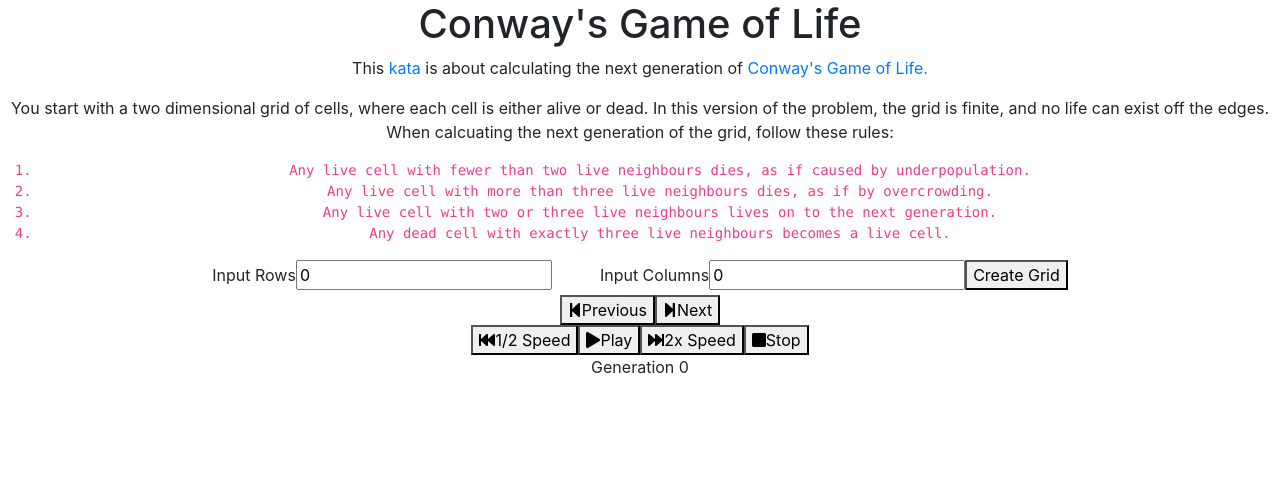
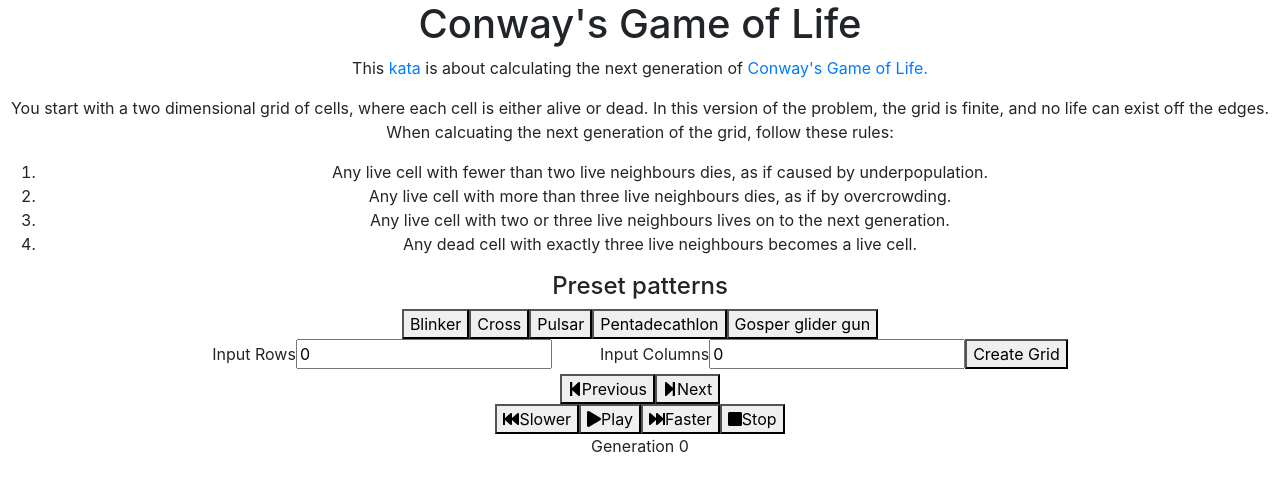
Before and after one commit to Gene-Huh/conway-game-of-life, a Vue app: page / in a window 1280 px wide. Shown: the top 490 px of the page. Built offline with nearby package versions, Linux system fonts and the light colour scheme.

Commit message:
Add premade patterns

```diff
--- a/src/App.vue
+++ b/src/App.vue
@@ -11,15 +11,17 @@
         >Conway's Game of Life.</a>
       </p>
       <p>You start with a two dimensional grid of cells, where each cell is either alive or dead. In this version of the problem, the grid is finite, and no life can exist off the edges. When calcuating the next generation of the grid, follow these rules:</p>
-      <code>
+
         <ol>
           <li>Any live cell with fewer than two live neighbours dies, as if caused by underpopulation.</li>
           <li>Any live cell with more than three live neighbours dies, as if by overcrowding.</li>
           <li>Any live cell with two or three live neighbours lives on to the next generation.</li>
           <li>Any dead cell with exactly three live neighbours becomes a live cell.</li>
         </ol>
-      </code>
+
     </article>
+
+    <Premade @load="createGrid" />
     <Controls @createGrid="createGrid" @calcNext="calcNext" @goBack="goBack" />
     <div class="text-center">Generation {{ genNum }}</div>
     <div id="display-grid" class="mx-5">
@@ -42,11 +44,13 @@
 
 <script>
 import Controls from "./components/Controls.vue";
+import Premade from "./components/Premade.vue";
 import { FontAwesomeIcon } from "@fortawesome/vue-fontawesome";
 export default {
   name: "App",
   components: {
     Controls,
+    Premade,
     FontAwesomeIcon
   },
   data() {
--- a/src/components/Controls.vue
+++ b/src/components/Controls.vue
@@ -24,13 +24,13 @@
 
       <div class="btn-group">
         <button @click.stop="speedDown">
-          <font-awesome-icon icon="fast-backward" />1/2 Speed
+          <font-awesome-icon icon="fast-backward" />Slower
         </button>
         <button @click.stop="play">
           <font-awesome-icon icon="play" />Play
         </button>
         <button @click.stop="speedUp">
-          <font-awesome-icon icon="fast-forward" />2x Speed
+          <font-awesome-icon icon="fast-forward" />Faster
         </button>
         <button @click.stop="stop">
           <font-awesome-icon icon="stop" />Stop
@@ -83,7 +83,7 @@
       clearInterval(this.playLooper);
     },
     speedUp() {
-      if (this.interval >= 500) {
+      if (this.interval >= 125) {
         this.interval /= 2;
         this.$forceUpdate();
         clearInterval(this.playLooper);
--- /dev/null
+++ b/src/components/Premade.vue
@@ -0,0 +1,96 @@
+<template>
+  <div>
+    <h4>Preset patterns</h4>
+    <button @click.stop="load(blinker)">Blinker</button>
+    <button @click.stop="load(cross)">Cross</button>
+    <button @click.stop="load(pulsar)">Pulsar</button>
+    <button @click.stop="load(pentadecathlon)">Pentadecathlon</button>
+    <button @click.stop="load(gosper)">Gosper glider gun</button>
+  </div>
+</template>
+
+<script>
+export default {
+  name: "Premade",
+  data() {
+    return {
+      blinker: [
+        [0, 0, 0, 0, 0],
+        [0, 0, 1, 0, 0],
+        [0, 0, 1, 0, 0],
+        [0, 0, 1, 0, 0],
+        [0, 0, 0, 0, 0]
+      ],
+      cross: [
+        [0, 0, 0, 0, 0, 0, 0, 0, 0, 0],
+        [0, 0, 0, 1, 1, 1, 1, 0, 0, 0],
+        [0, 0, 0, 1, 0, 0, 1, 0, 0, 0],
+        [0, 1, 1, 1, 0, 0, 1, 1, 1, 0],
+        [0, 1, 0, 0, 0, 0, 0, 0, 1, 0],
+        [0, 1, 0, 0, 0, 0, 0, 0, 1, 0],
+        [0, 1, 1, 1, 0, 0, 1, 1, 1, 0],
+        [0, 0, 0, 1, 0, 0, 1, 0, 0, 0],
+        [0, 0, 0, 1, 1, 1, 1, 0, 0, 0],
+        [0, 0, 0, 0, 0, 0, 0, 0, 0, 0]
+      ],
+      pulsar: [
+        [0, 0, 0, 0, 0, 0, 0, 0, 0, 0, 0, 0, 0, 0, 0],
+        [0, 0, 0, 1, 1, 1, 0, 0, 0, 1, 1, 1, 0, 0, 0],
+        [0, 0, 0, 0, 0, 0, 0, 0, 0, 0, 0, 0, 0, 0, 0],
+        [0, 1, 0, 0, 0, 0, 1, 0, 1, 0, 0, 0, 0, 1, 0],
+        [0, 1, 0, 0, 0, 0, 1, 0, 1, 0, 0, 0, 0, 1, 0],
+        [0, 1, 0, 0, 0, 0, 1, 0, 1, 0, 0, 0, 0, 1, 0],
+        [0, 0, 0, 1, 1, 1, 0, 0, 0, 1, 1, 1, 0, 0, 0],
+        [0, 0, 0, 0, 0, 0, 0, 0, 0, 0, 0, 0, 0, 0, 0],
+        [0, 0, 0, 1, 1, 1, 0, 0, 0, 1, 1, 1, 0, 0, 0],
+        [0, 1, 0, 0, 0, 0, 1, 0, 1, 0, 0, 0, 0, 1, 0],
+        [0, 1, 0, 0, 0, 0, 1, 0, 1, 0, 0, 0, 0, 1, 0],
+        [0, 1, 0, 0, 0, 0, 1, 0, 1, 0, 0, 0, 0, 1, 0],
+        [0, 0, 0, 0, 0, 0, 0, 0, 0, 0, 0, 0, 0, 0, 0],
+        [0, 0, 0, 1, 1, 1, 0, 0, 0, 1, 1, 1, 0, 0, 0],
+        [0, 0, 0, 0, 0, 0, 0, 0, 0, 0, 0, 0, 0, 0, 0]
+      ],
+      pentadecathlon: [
+        [0, 0, 0, 0, 0, 0, 0, 0, 0, 0, 0, 0, 0, 0, 0, 0],
+        [0, 0, 0, 0, 0, 0, 0, 0, 0, 0, 0, 0, 0, 0, 0, 0],
+        [0, 0, 0, 0, 0, 0, 0, 0, 0, 0, 0, 0, 0, 0, 0, 0],
+        [0, 0, 0, 0, 0, 1, 0, 0, 0, 0, 1, 0, 0, 0, 0, 0],
+        [0, 0, 0, 1, 1, 0, 1, 1, 1, 1, 0, 1, 1, 0, 0, 0],
+        [0, 0, 0, 0, 0, 1, 0, 0, 0, 0, 1, 0, 0, 0, 0, 0],
+        [0, 0, 0, 0, 0, 0, 0, 0, 0, 0, 0, 0, 0, 0, 0, 0],
+        [0, 0, 0, 0, 0, 0, 0, 0, 0, 0, 0, 0, 0, 0, 0, 0],
+        [0, 0, 0, 0, 0, 0, 0, 0, 0, 0, 0, 0, 0, 0, 0, 0]
+      ],
+      gosper: [
+          [0,0,0,0,0,0,0,0,0,0,0,0,0,0,0,0,0,0,0,0,0,0,0,0,0,0,0,0,0,0,0,0,0,0,0,0,0,0],
+          [0,0,0,0,0,0,0,0,0,0,0,0,0,0,0,0,0,0,0,0,0,0,0,0,0,1,0,0,0,0,0,0,0,0,0,0,0,0],
+          [0,0,0,0,0,0,0,0,0,0,0,0,0,0,0,0,0,0,0,0,0,0,0,1,0,1,0,0,0,0,0,0,0,0,0,0,0,0],
+          [0,0,0,0,0,0,0,0,0,0,0,0,0,1,1,0,0,0,0,0,0,1,1,0,0,0,0,0,0,0,0,0,0,0,0,1,1,0],
+          [0,0,0,0,0,0,0,0,0,0,0,0,1,0,0,0,1,0,0,0,0,1,1,0,0,0,0,0,0,0,0,0,0,0,0,1,1,0],
+          [0,1,1,0,0,0,0,0,0,0,0,1,0,0,0,0,0,1,0,0,0,1,1,0,0,0,0,0,0,0,0,0,0,0,0,0,0,0],
+          [0,1,1,0,0,0,0,0,0,0,0,1,0,0,0,1,0,1,1,0,0,0,0,1,0,1,0,0,0,0,0,0,0,0,0,0,0,0],
+          [0,0,0,0,0,0,0,0,0,0,0,1,0,0,0,0,0,1,0,0,0,0,0,0,0,1,0,0,0,0,0,0,0,0,0,0,0,0],
+          [0,0,0,0,0,0,0,0,0,0,0,0,1,0,0,0,1,0,0,0,0,0,0,0,0,0,0,0,0,0,0,0,0,0,0,0,0,0],
+          [0,0,0,0,0,0,0,0,0,0,0,0,0,1,1,0,0,0,0,0,0,0,0,0,0,0,0,0,0,0,0,0,0,0,0,0,0,0],
+          [0,0,0,0,0,0,0,0,0,0,0,0,0,0,0,0,0,0,0,0,0,0,0,0,0,0,0,0,0,0,0,0,0,0,0,0,0,0],
+          [0,0,0,0,0,0,0,0,0,0,0,0,0,0,0,0,0,0,0,0,0,0,0,0,0,0,0,0,0,0,0,0,0,0,0,0,0,0],
+          [0,0,0,0,0,0,0,0,0,0,0,0,0,0,0,0,0,0,0,0,0,0,0,0,0,0,0,0,0,0,0,0,0,0,0,0,0,0],
+          [0,0,0,0,0,0,0,0,0,0,0,0,0,0,0,0,0,0,0,0,0,0,0,0,0,0,0,0,0,0,0,0,0,0,0,0,0,0],
+          [0,0,0,0,0,0,0,0,0,0,0,0,0,0,0,0,0,0,0,0,0,0,0,0,0,0,0,0,0,0,0,0,0,0,0,0,0,0],
+          [0,0,0,0,0,0,0,0,0,0,0,0,0,0,0,0,0,0,0,0,0,0,0,0,0,0,0,0,0,0,0,0,0,0,0,0,0,0],
+          [0,0,0,0,0,0,0,0,0,0,0,0,0,0,0,0,0,0,0,0,0,0,0,0,0,0,0,0,0,0,0,0,0,0,0,0,0,0],
+          [0,0,0,0,0,0,0,0,0,0,0,0,0,0,0,0,0,0,0,0,0,0,0,0,0,0,0,0,0,0,0,0,0,0,0,0,0,0],
+          [0,0,0,0,0,0,0,0,0,0,0,0,0,0,0,0,0,0,0,0,0,0,0,0,0,0,0,0,0,0,0,0,0,0,0,0,0,0],
+          [0,0,0,0,0,0,0,0,0,0,0,0,0,0,0,0,0,0,0,0,0,0,0,0,0,0,0,0,0,0,0,0,0,0,0,0,0,0],
+          [0,0,0,0,0,0,0,0,0,0,0,0,0,0,0,0,0,0,0,0,0,0,0,0,0,0,0,0,0,0,0,0,0,0,0,0,0,0],
+          [0,0,0,0,0,0,0,0,0,0,0,0,0,0,0,0,0,0,0,0,0,0,0,0,0,0,0,0,0,0,0,0,0,0,0,0,0,0]
+      ]
+    };
+  },
+  methods: {
+    load(preset) {
+      this.$emit("load", preset);
+    }
+  }
+};
+</script>
```
